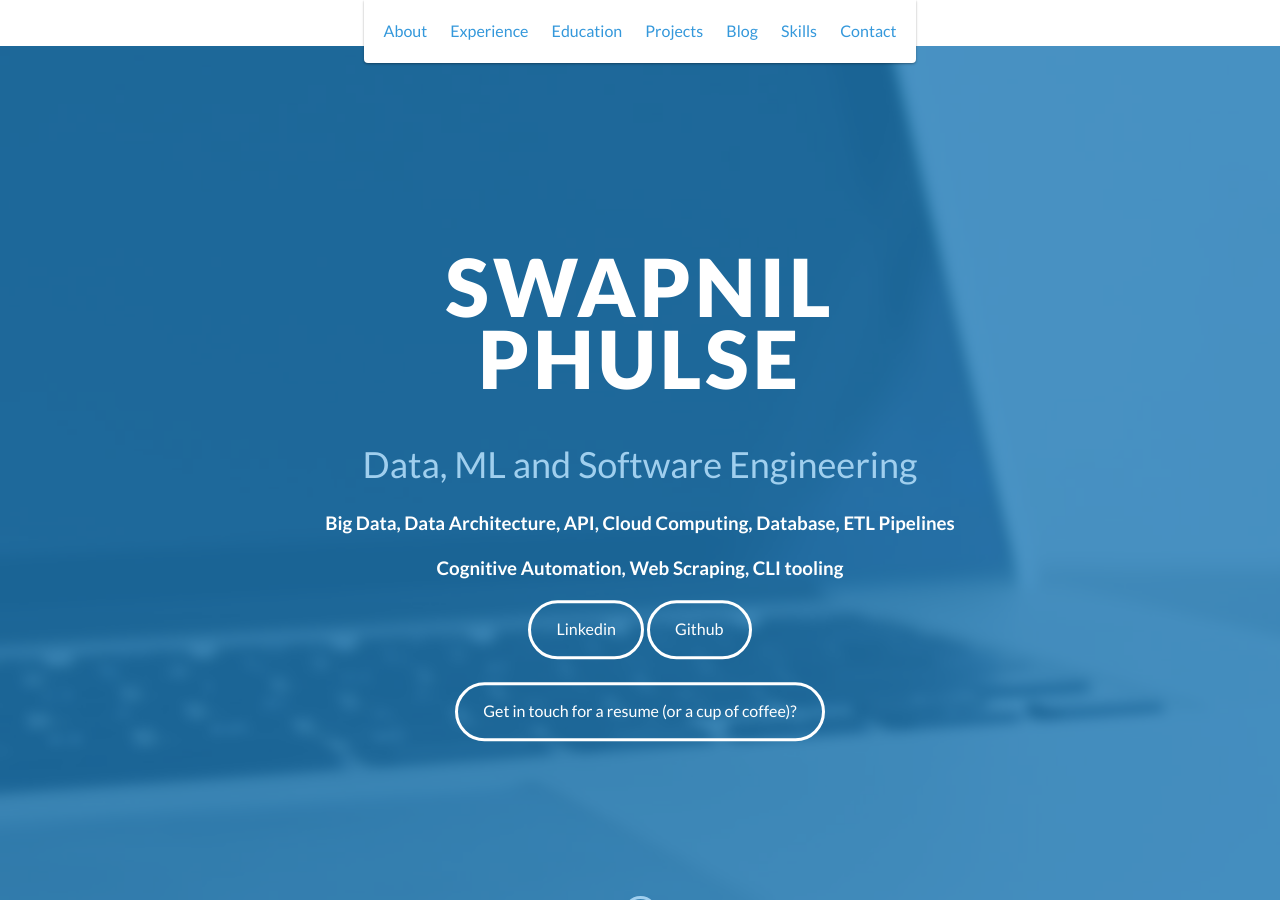
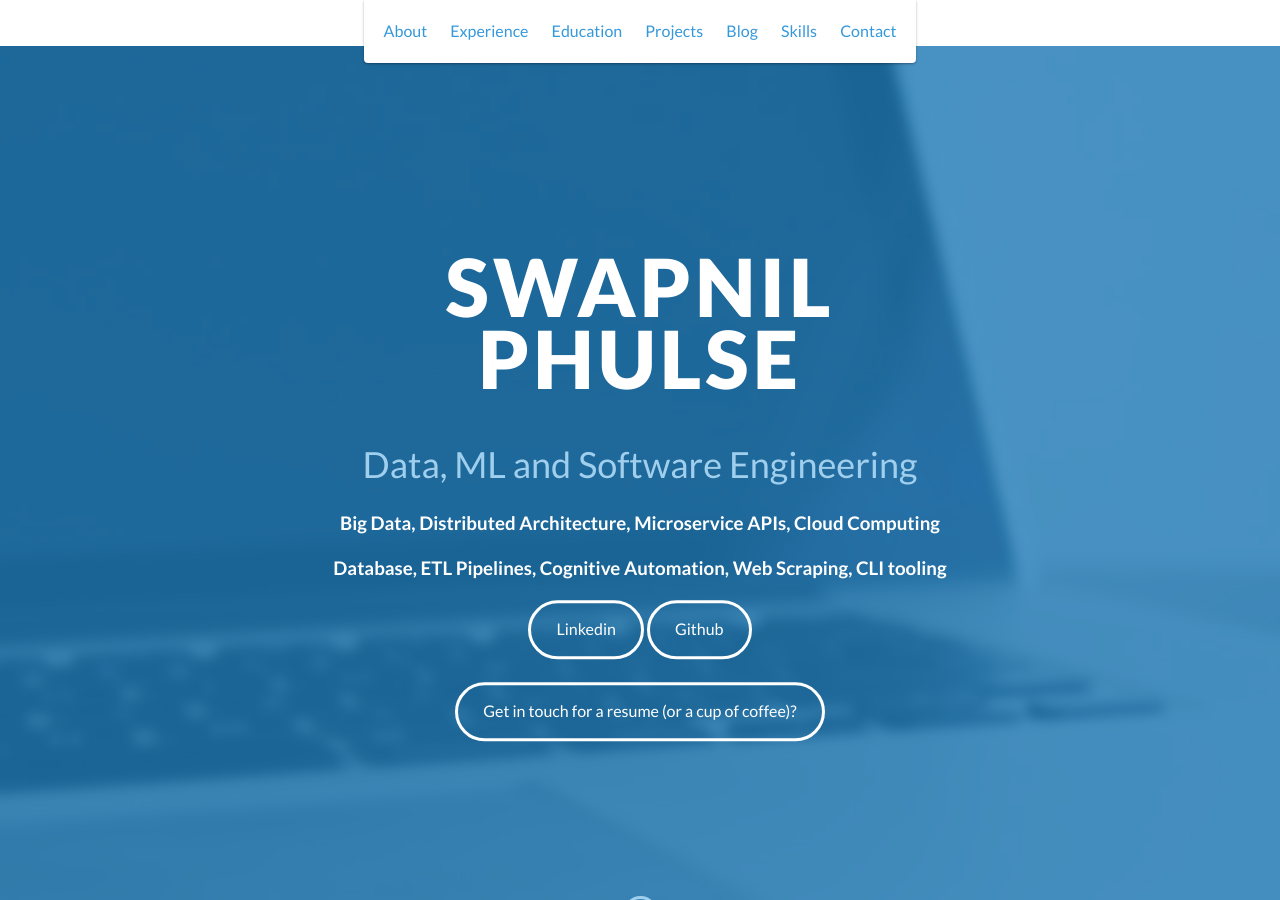
Before and after one commit to spsphulse/My-Portfolio, a Jekyll site: the page index.html, which Jekyll copies as it is, in a window 1280 px wide and 900 px high. Built offline with Jekyll 4.4.1, drawn with Linux system fonts in a browser that asks for light colours; comment, search, counter and statistics services are not loaded.

Commit message:
Update index.html

```diff
--- a/index.html
+++ b/index.html
@@ -57,8 +57,8 @@
 	    <br>
 	    <br>
             <h2>Data, ML and Software Engineering</h2>
-            <h3 style="color:#fff;">Big Data, Data Architecture, API, Cloud Computing, Database, ETL Pipelines</h3>
-            <h3 style="color:#fff;">Cognitive Automation, Web Scraping, CLI tooling</h3>
+            <h3 style="color:#fff;">Big Data, Distributed Architecture, Microservice APIs, Cloud Computing</h3>
+            <h3 style="color:#fff;">Database, ETL Pipelines, Cognitive Automation, Web Scraping, CLI tooling</h3>
             <a href="https://www.linkedin.com/in/swapnilphulse/" target="_blank" class="btn-rounded-white">Linkedin</a> <a href="https://github.com/spsphulse" target="_blank" class="btn-rounded-white">Github</a> <br> </br>
             <a href="#contact" class="btn-rounded-white">Get in touch for a resume (or a cup of coffee)?</a>
         </div>
```
